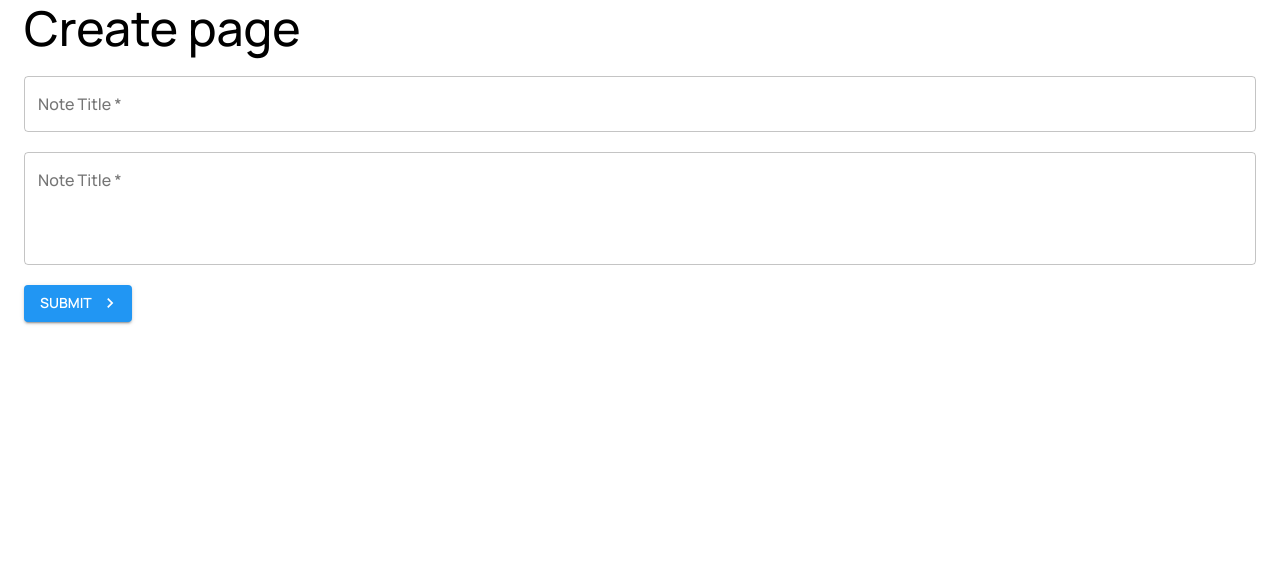
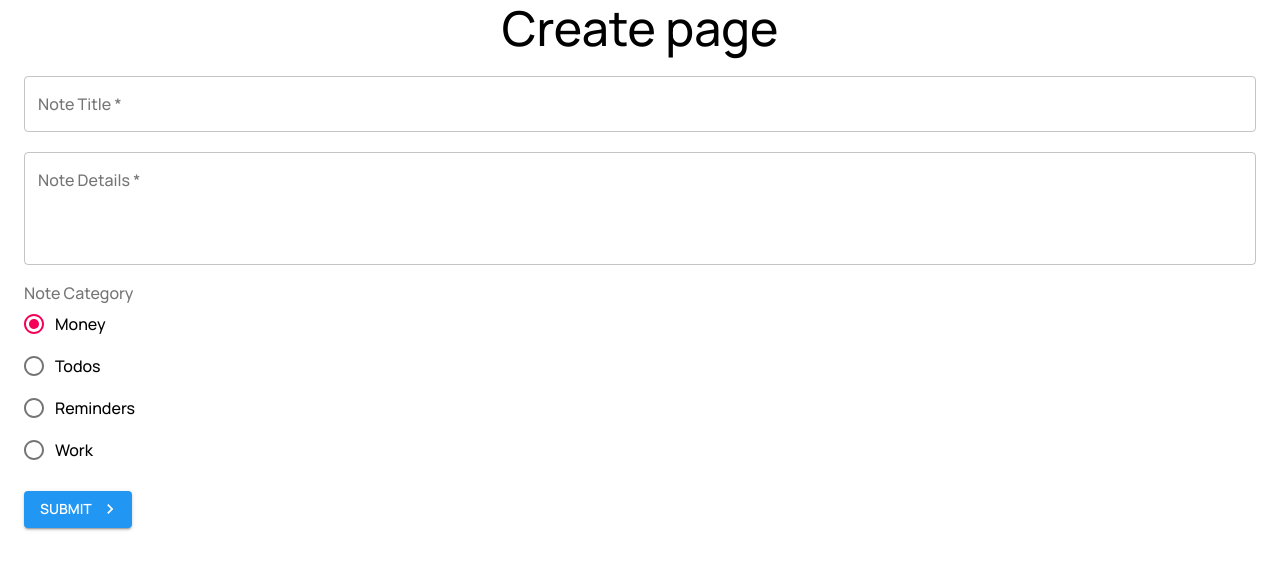
Before and after one commit to tonyedgal/notes-app, a React (Create React App) app: page /create in a window 1280 px wide. Shown: the top 570 px of the page. Built offline with nearby package versions, Linux system fonts and the light colour scheme.

Commit message:
feat: created category section using mui radio component

```diff
--- a/src/pages/Create.js
+++ b/src/pages/Create.js
@@ -1,5 +1,15 @@
 import { React, useState } from "react";
-import { Typography, Button, Container, TextField } from "@material-ui/core";
+import {
+  Typography,
+  Button,
+  Container,
+  TextField,
+  Radio,
+  RadioGroup,
+  FormControlLabel,
+  FormLabel,
+  FormControl,
+} from "@material-ui/core";
 import KeyboardArrowRightIcon from "@material-ui/icons/KeyboardArrowRight";
 import { makeStyles } from "@material-ui/core";
 
@@ -9,6 +19,9 @@
     marginBottom: 20,
     display: "block",
   },
+  heading: {
+    textAlign: "center",
+  },
 });
 
 export default function Create() {
@@ -17,10 +30,11 @@
   const [details, setDetails] = useState("");
   const [titleError, setTitleError] = useState(false);
   const [detailsError, setDetailsError] = useState(false);
+  const [category, setCategory] = useState("money");
 
   const handleSubmit = (e) => {
     e.preventDefault();
-    setTitleError(false);
+    setTitleError(false); // set error state in react material ui forms
     setDetailsError(false);
 
     if (title === "") {
@@ -31,14 +45,19 @@
     }
 
     if (title && details) {
-      console.log(title, details);
+      console.log(title, details, category);
     }
   };
 
   return (
     <>
       <Container>
-        <Typography variant="h3" component="h2" gutterBottom>
+        <Typography
+          className={classes.heading}
+          variant="h3"
+          component="h3"
+          gutterBottom
+        >
           Create page
         </Typography>
 
@@ -55,7 +74,7 @@
           <TextField
             onChange={(e) => setDetails(e.target.value)}
             className={classes.field}
-            label="Note Title"
+            label="Note Details"
             variant="outlined"
             multiline
             rows={4}
@@ -63,6 +82,32 @@
             required
             error={detailsError}
           />
+
+          <FormControl className={classes.field}>
+            <FormLabel>Note Category</FormLabel>
+            <RadioGroup
+              value={category}
+              onChange={(e) => setCategory(e.target.value)}
+            >
+              <FormControlLabel
+                control={<Radio />}
+                label="Money"
+                value="money"
+              />
+              <FormControlLabel
+                control={<Radio />}
+                label="Todos"
+                value="todos"
+              />
+              <FormControlLabel
+                control={<Radio />}
+                label="Reminders"
+                value="reminders"
+              />
+              <FormControlLabel control={<Radio />} label="Work" value="work" />
+            </RadioGroup>
+          </FormControl>
+
           <Button
             variant="contained"
             color="primary"
```
